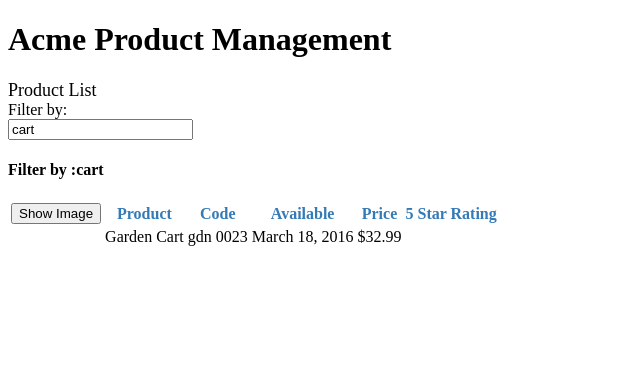
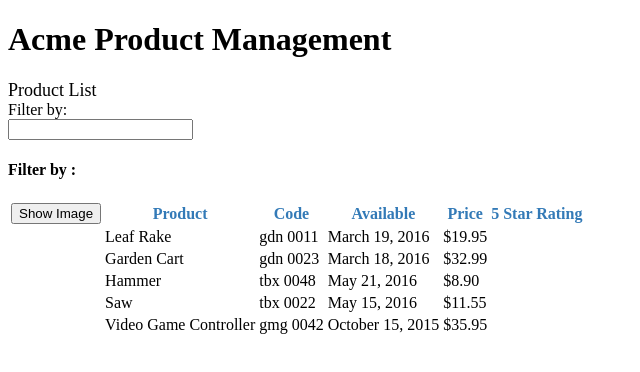
Before and after one commit to cvaquedano/APM, an Angular app: page / in a window 1280 px wide. Shown: the top 372 px of the page, without its empty margins (0-640 px from the left). Built offline with nearby package versions, Linux system fonts and the light colour scheme.

Commit message:
Services and dependency injection

```diff
--- a/src/app/products/product-list.component.ts
+++ b/src/app/products/product-list.component.ts
@@ -1,5 +1,6 @@
 import {Component, OnInit} from '@angular/core'
 import { IProduct } from './product';
+import { ProductService } from './product.service';
 @Component({
     selector: 'pm-products',
     templateUrl:'./products-list.component.html',
@@ -23,32 +24,11 @@
 
     }
     filteredProducts:IProduct[];
-    products:IProduct[] = [
+    products:IProduct[] = [ ];
 
-  {
-    "productId": 2,
-    "productName": "Garden Cart",
-    "productCode": "GDN-0023",
-    "releaseDate": "March 18, 2016",
-    "description": "15 gallon capacity rolling garden cart",
-    "price": 32.99,
-    "starRating": 4.2,
-    "imageUrl": "https://openclipart.org/image/300px/svg_to_png/58471/garden_cart.png"
-  },
-  {
-    "productId": 5,
-    "productName": "Hammer",
-    "productCode": "TBX-0048",
-    "releaseDate": "May 21, 2016",
-    "description": "Curved claw steel hammer",
-    "price": 8.9,
-    "starRating": 4.8,
-    "imageUrl": "https://openclipart.org/image/300px/svg_to_png/73/rejon_Hammer.png"
-  }
-    ];
-constructor(){
-    this.filteredProducts=this.products;
-    this.listFilter='cart';
+    constructor(private productService:ProductService){
+
+
 }
     performFilter(filterBy: string): IProduct[] {
         filterBy=filterBy.toLocaleLowerCase();
@@ -57,7 +37,8 @@
         product.productName.toLocaleLowerCase().indexOf(filterBy)!==-1);
     }
     ngOnInit(): void {
-        console.log("OnInit method  .");
+       this.products = this.productService.getProducts();
+       this.filteredProducts=this.products;
     }
 
     toggleImage():void{
--- /dev/null
+++ b/src/app/products/product.service.ts
@@ -0,0 +1,63 @@
+import { Injectable } from "@angular/core";
+import { IProduct } from "./product";
+
+@Injectable({
+    providedIn:'root'
+})
+export class ProductService{
+    getProducts():IProduct[]{
+        return [
+            {
+                "productId": 1,
+                "productName": "Leaf Rake",
+                "productCode": "GDN-0011",
+                "releaseDate": "March 19, 2016",
+                "description": "Leaf rake with 48-inch wooden handle.",
+                "price": 19.95,
+                "starRating": 3.2,
+                "imageUrl": "https://openclipart.org/image/300px/svg_to_png/26215/Anonymous_Leaf_Rake.png"
+              },
+              {
+                "productId": 2,
+                "productName": "Garden Cart",
+                "productCode": "GDN-0023",
+                "releaseDate": "March 18, 2016",
+                "description": "15 gallon capacity rolling garden cart",
+                "price": 32.99,
+                "starRating": 4.2,
+                "imageUrl": "https://openclipart.org/image/300px/svg_to_png/58471/garden_cart.png"
+              },
+              {
+                "productId": 5,
+                "productName": "Hammer",
+                "productCode": "TBX-0048",
+                "releaseDate": "May 21, 2016",
+                "description": "Curved claw steel hammer",
+                "price": 8.9,
+                "starRating": 4.8,
+                "imageUrl": "https://openclipart.org/image/300px/svg_to_png/73/rejon_Hammer.png"
+              },
+              {
+                "productId": 8,
+                "productName": "Saw",
+                "productCode": "TBX-0022",
+                "releaseDate": "May 15, 2016",
+                "description": "15-inch steel blade hand saw",
+                "price": 11.55,
+                "starRating": 3.7,
+                "imageUrl": "https://openclipart.org/image/300px/svg_to_png/27070/egore911_saw.png"
+              },
+              {
+                "productId": 10,
+                "productName": "Video Game Controller",
+                "productCode": "GMG-0042",
+                "releaseDate": "October 15, 2015",
+                "description": "Standard two-button video game controller",
+                "price": 35.95,
+                "starRating": 4.6,
+                "imageUrl": "https://openclipart.org/image/300px/svg_to_png/120337/xbox-controller_01.png"
+              }
+        ];
+    }
+
+}
```
